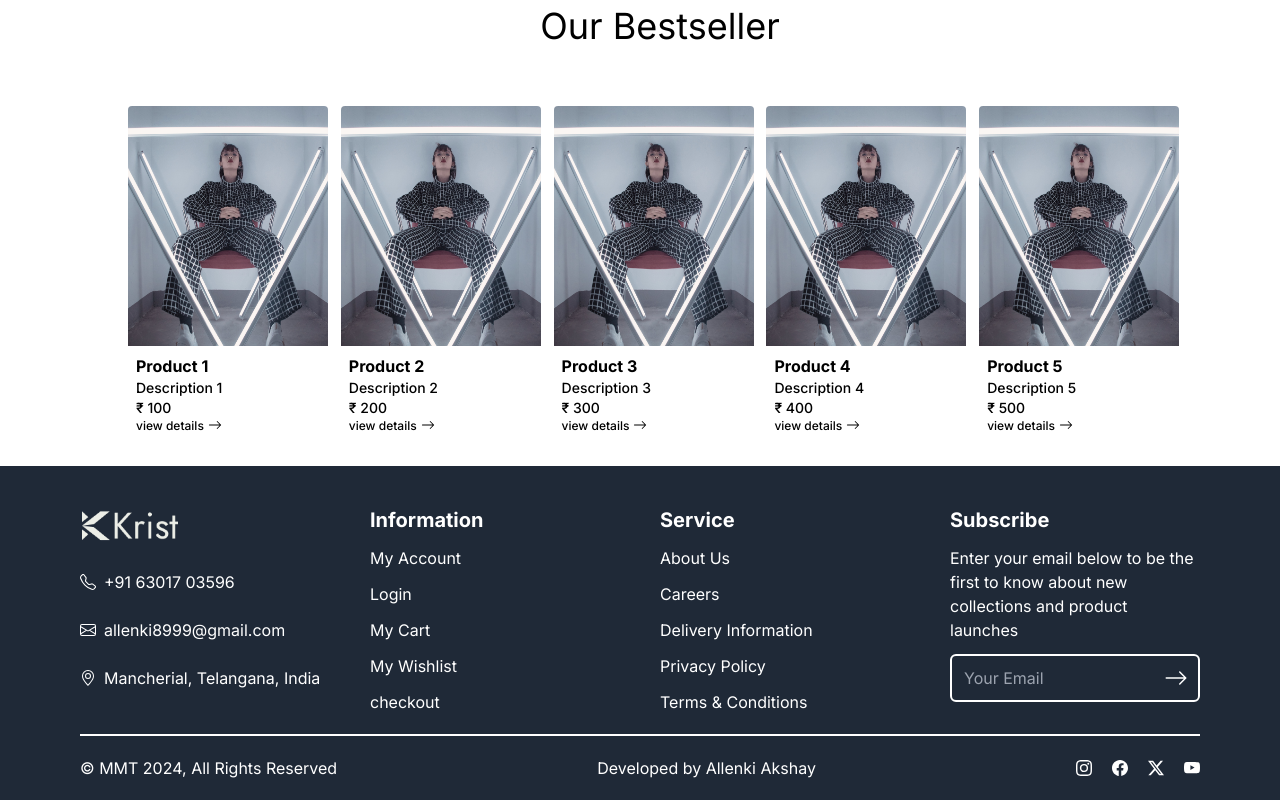
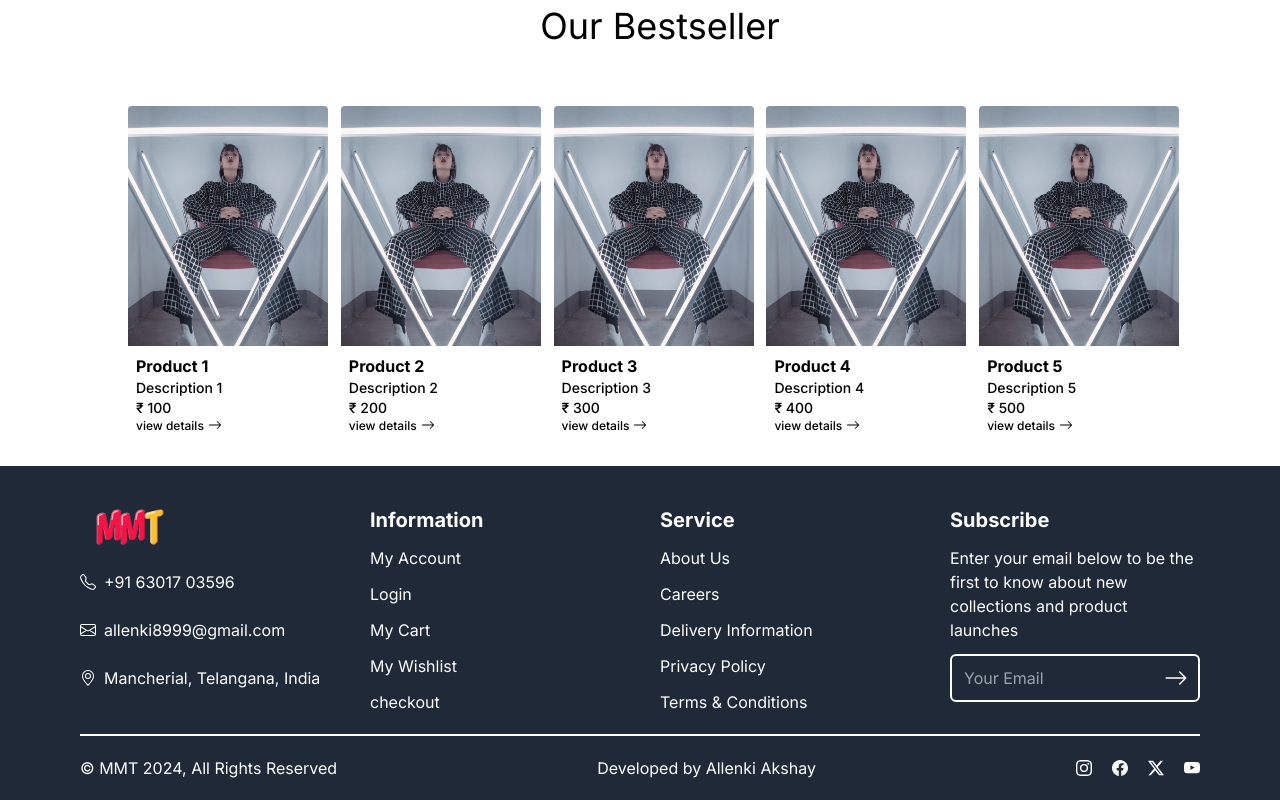
Before and after one commit to allenkiakshay/nextjs-ecommerce-store, a Next.js app: page / in a window 1280 px wide. Shown: the part 1494-2294 px from the top of the page. Built offline with nearby package versions, Linux system fonts and the light colour scheme.

Commit message:
logo update

```diff
--- a/src/Components/HomePage/Footer.tsx
+++ b/src/Components/HomePage/Footer.tsx
@@ -8,7 +8,7 @@ const Fotter = () => {
           <div className="w-full grid grid-flow-row gap-6">
             <div className="relative w-[100px] h-[40px]">
               <Image
-                src={"/logo1.png"}
+                src={"/logo.png"}
                 alt="logo"
                 layout="fill"
                 objectFit="contain"
```
Also changed, not shown: public/logo.png, public/logo1.png (deleted).
